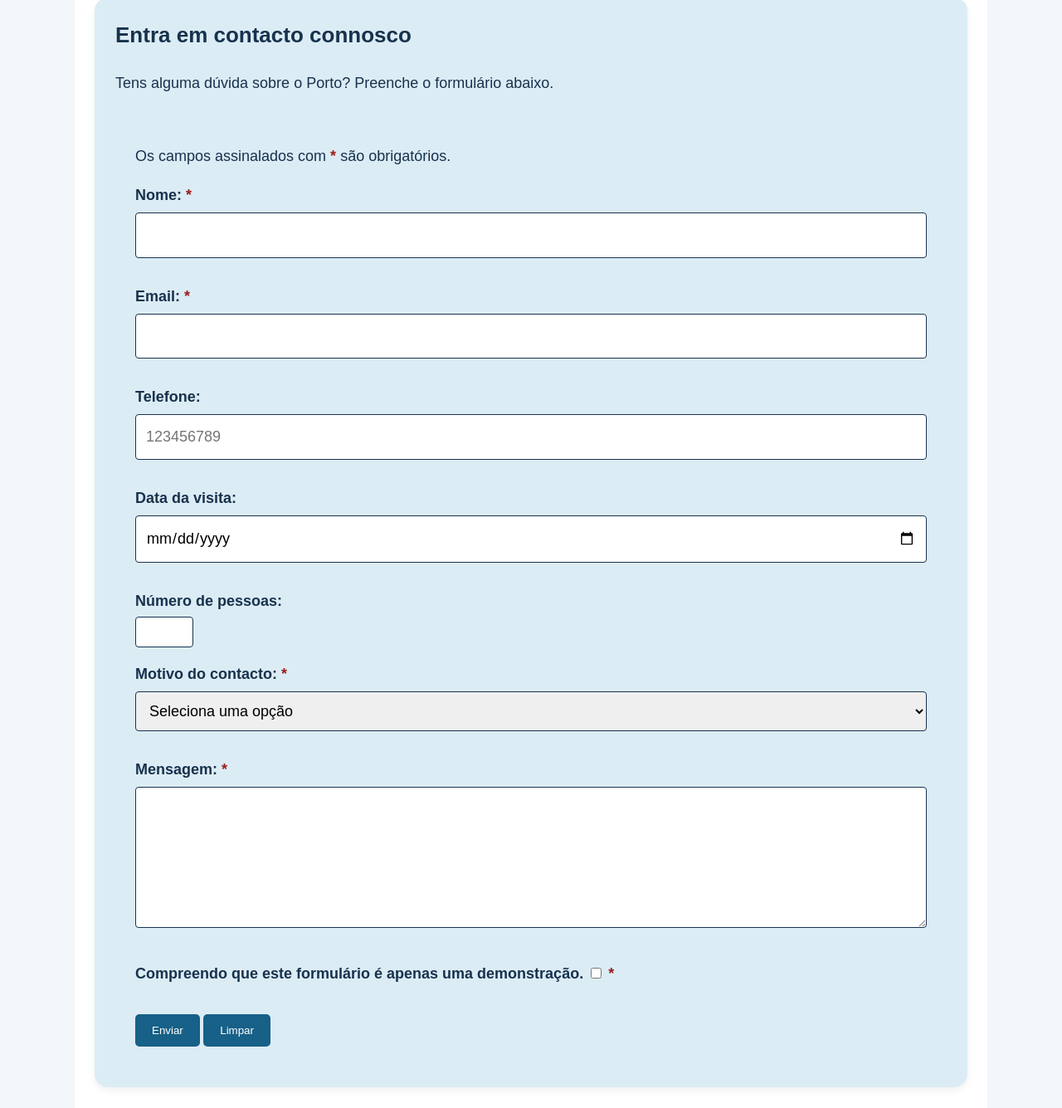
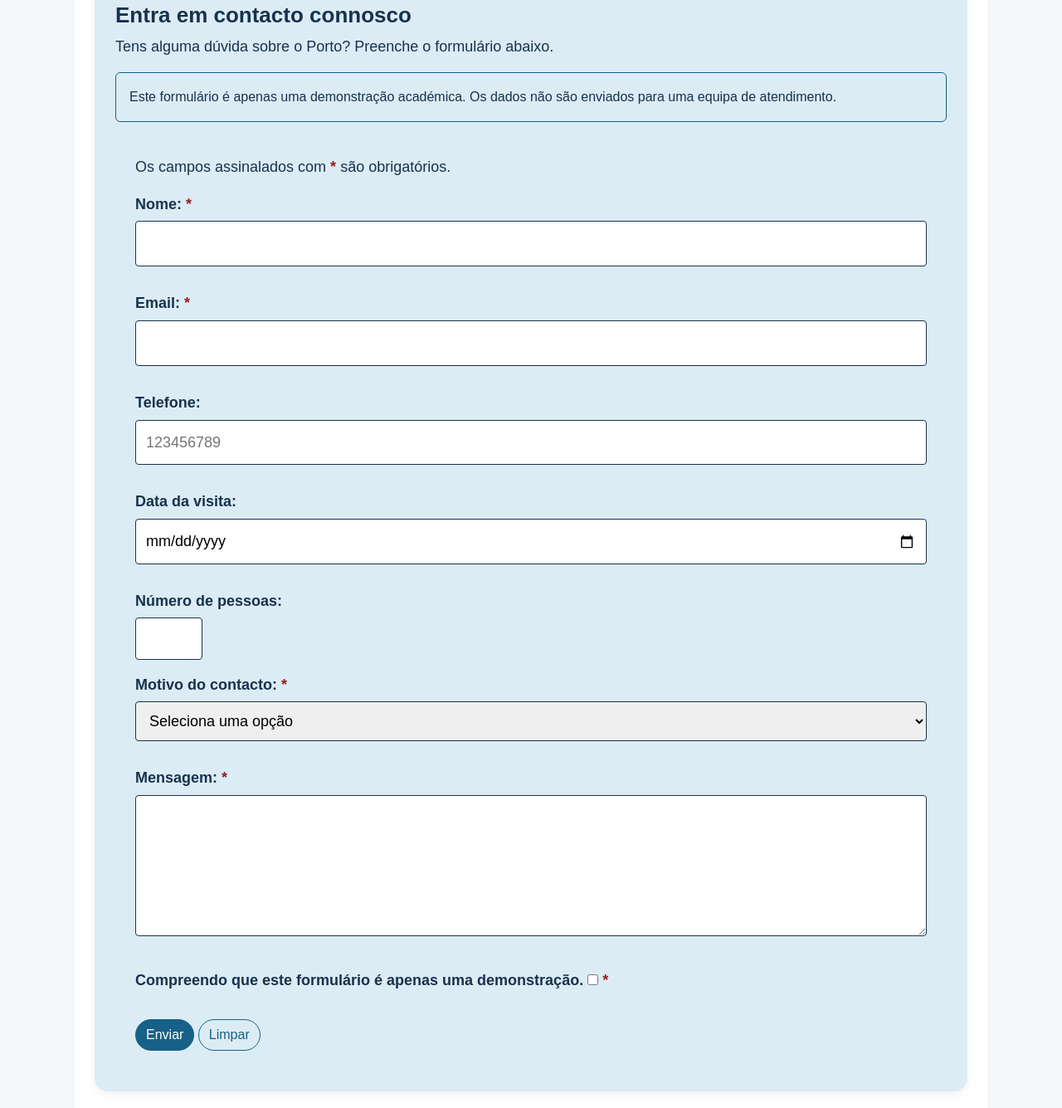
Before and after one commit to t0be11/Descobre_Porto, a plain HTML site: page contactos.html in a window 1280 px wide. Shown: the part 285-1620 px from the top of the page at 83% size. Drawn offline with nearby package versions, Linux system fonts and the light colour scheme; files that its build step writes are made by us from their sources.

Commit message:
Ajustes paginas

```diff
--- a/contactos.html
+++ b/contactos.html
@@ -12,7 +12,13 @@
      <link rel="stylesheet" href="CSS/style.css">
      <link rel="preconnect" href="https://fonts.gstatic.com" crossorigin>
 <!--<link href="https://fonts.googleapis.com/css2?family=Nunito:wght@400;600;700&family=Poppins:wght@600;700&display=swap" rel="stylesheet">!-->
+<link
+    href="https://cdn.jsdelivr.net/npm/bootstrap@5.3.8/dist/css/bootstrap.min.css"
+    rel="stylesheet"
+    integrity="sha384-sRIl4kxILFvY47J16cr9ZwB07vP4J8+LH7qKQnuqkuIAvNWLzeN8tE5YBujZqJLB"
+    crossorigin="anonymous">
 <link rel="stylesheet" href="CSS/style.css">
+<link rel="stylesheet" href="CSS/bootstrap-custom.css">
 </head>
 
 <body>
@@ -37,6 +43,10 @@
                 Tens alguma dúvida sobre o Porto?
                 Preenche o formulário abaixo.
             </p>
+    <div class="alert alert-info" role="note">
+    Este formulário é apenas uma demonstração académica.
+    Os dados não são enviados para uma equipa de atendimento.
+    </div>
 
             <form action="#" method="get">
 
@@ -141,8 +151,15 @@
                     </label>
                 </p>
 
-                <button type="submit">Enviar</button>
-                <button type="reset">Limpar</button>
+                <button type="submit"
+                        class="btn btn-primary">
+                    Enviar
+                </button>
+
+                <button type="reset"
+                        class="btn btn-outline-primary">
+                    Limpar
+                </button>
 
             </form>
         </section>
```
Also changed, not shown: acessibilidade.html (+6 -0 lines), gastronomia.html (+19 -2 lines).
